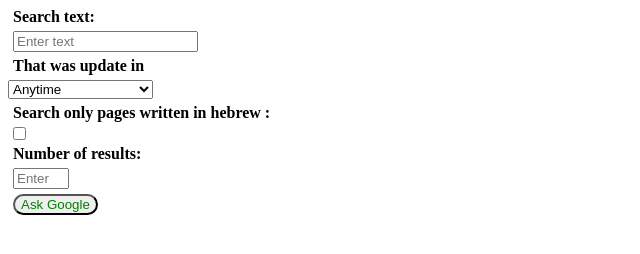
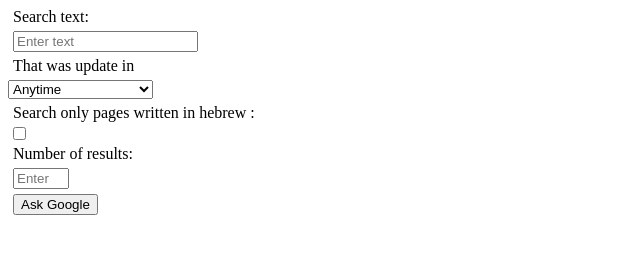
Before and after one commit to Ido-Paz-Teaching/html-css-form-input-for-searching-google-AdarAzoulay, a plain HTML site: page index.html in a window 1280 px wide. Shown: the whole page, without its empty margins (0-640 px from the left). Drawn offline with Linux system fonts and the light colour scheme.

Commit message:
Homework Done

```diff
--- a/style.css
+++ b/style.css
@@ -8,13 +8,3 @@
         display: block;
         margin: 5px;
 }
-
-label{
-    font-weight: bold;
-
-}
-
-input[type=submit]{
-color:green;
-border-radius: 25px;
-}
```
